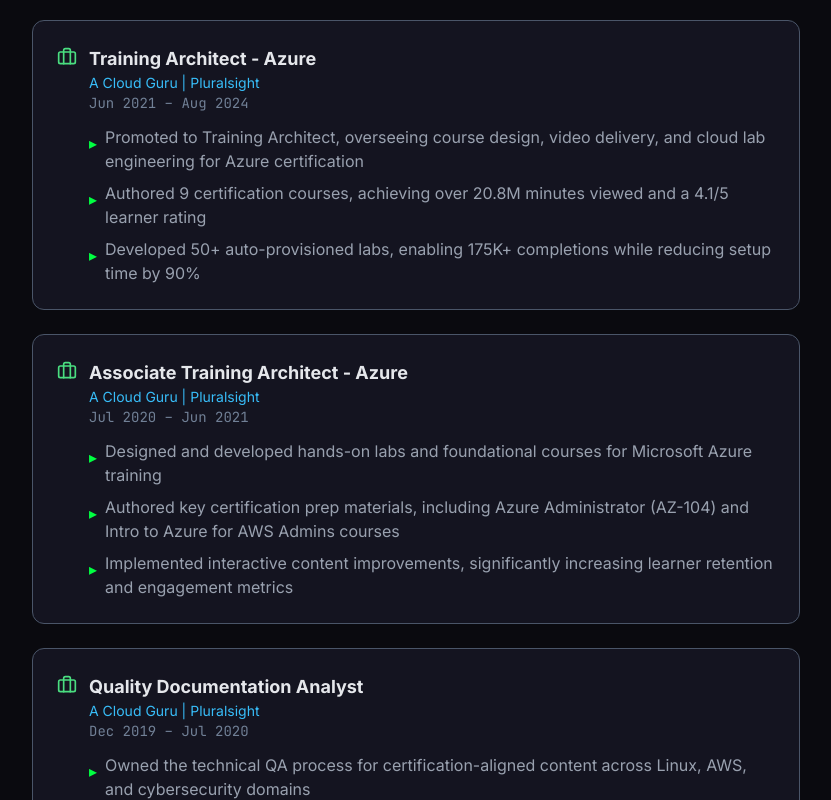
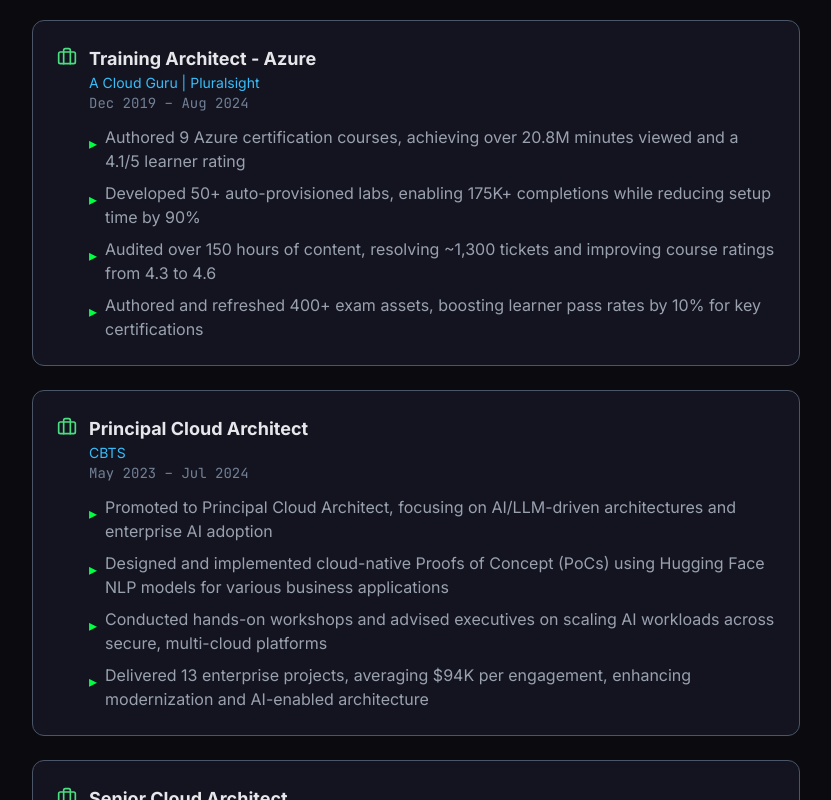
Before and after one commit to mrcloudchase/mrcloudchase.github.io, a Next.js app: page /resume in a window 1280 px wide. Shown: the part 2520-3320 px from the top of the page, without its empty margins (224-1055 px from the left). Built offline with nearby package versions, Linux system fonts and the light colour scheme.

Commit message:
Condense A Cloud Guru roles into single Training Architect entry

```diff
--- a/app/resume/page.tsx
+++ b/app/resume/page.tsx
@@ -69,32 +69,12 @@
   {
     title: 'Training Architect - Azure',
     company: 'A Cloud Guru | Pluralsight',
-    period: 'Jun 2021 – Aug 2024',
+    period: 'Dec 2019 – Aug 2024',
     highlights: [
-      'Promoted to Training Architect, overseeing course design, video delivery, and cloud lab engineering for Azure certification',
-      'Authored 9 certification courses, achieving over 20.8M minutes viewed and a 4.1/5 learner rating',
+      'Authored 9 Azure certification courses, achieving over 20.8M minutes viewed and a 4.1/5 learner rating',
       'Developed 50+ auto-provisioned labs, enabling 175K+ completions while reducing setup time by 90%',
-    ],
-  },
-  {
-    title: 'Associate Training Architect - Azure',
-    company: 'A Cloud Guru | Pluralsight',
-    period: 'Jul 2020 – Jun 2021',
-    highlights: [
-      'Designed and developed hands-on labs and foundational courses for Microsoft Azure training',
-      'Authored key certification prep materials, including Azure Administrator (AZ-104) and Intro to Azure for AWS Admins courses',
-      'Implemented interactive content improvements, significantly increasing learner retention and engagement metrics',
-    ],
-  },
-  {
-    title: 'Quality Documentation Analyst',
-    company: 'A Cloud Guru | Pluralsight',
-    period: 'Dec 2019 – Jul 2020',
-    highlights: [
-      'Owned the technical QA process for certification-aligned content across Linux, AWS, and cybersecurity domains',
-      'Audited over 150 hours of content, resolving ~1,300 tickets and enhancing course ratings from 4.3 to 4.6',
+      'Audited over 150 hours of content, resolving ~1,300 tickets and improving course ratings from 4.3 to 4.6',
       'Authored and refreshed 400+ exam assets, boosting learner pass rates by 10% for key certifications',
-      'Developed a scalable QA workflow in Zendesk, reducing ticket turnaround from 7 days to 2, achieving 99% SLA',
     ],
   },
   {
```
